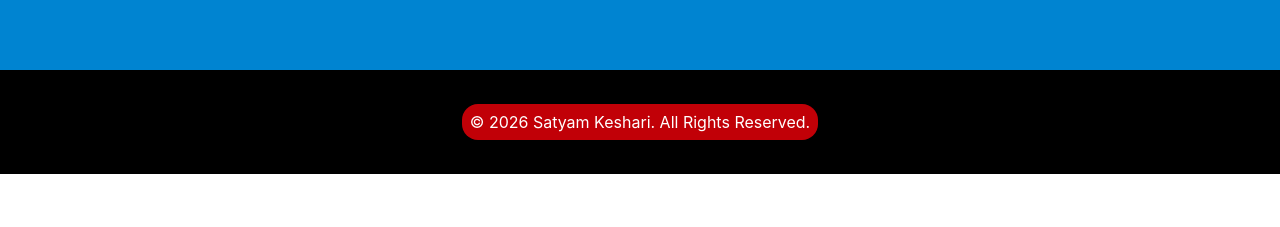
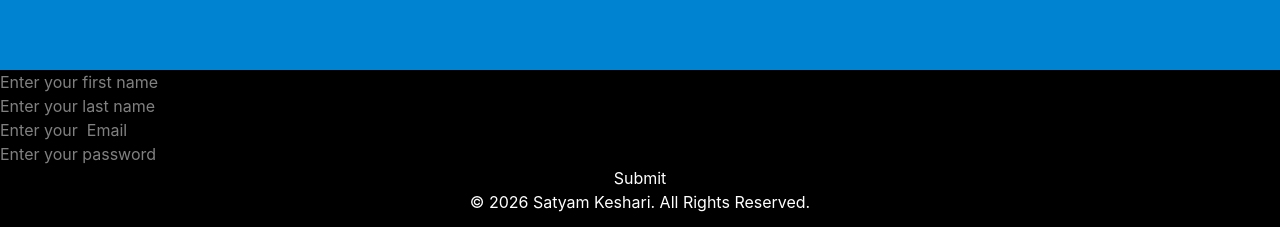
Before and after one commit to Satyamk127/Tailwind, a React (Vite) app in the folder 10-day/: page / in a window 1280 px wide. Shown: the part 1300-1527 px from the top of the page. Before the commit the page ends 1474 px from the top, so only its background shows below. Built offline with nearby package versions, Linux system fonts and the light colour scheme.

Commit message:
update footer

```diff
--- a/10-day/src/Footer.jsx
+++ b/10-day/src/Footer.jsx
@@ -1,7 +1,20 @@
 function Footer(){
   return(
     <>
-     <p className="bg-black text-white  text-center p-10"><span className="bg-red-700 p-2 rounded-2xl">© 2026 Satyam Keshari. All Rights Reserved.</span></p>
+
+
+     <div className="bg-black text-white  text-center h-40 ">
+      <form   className="flex flex-col h-30" action="">
+        <input className="text-white" type="text"  placeholder="Enter your first name "/>
+        <input type="text" placeholder="Enter your last name " />
+        <input type="text" placeholder="Enter your  Email "/>
+        <input type="text" placeholder="Enter your password " />
+       <button>Submit</button>
+      </form>
+
+      © 2026 Satyam Keshari. All Rights Reserved.
+
+     </div>
     </>
   );
 }
```
